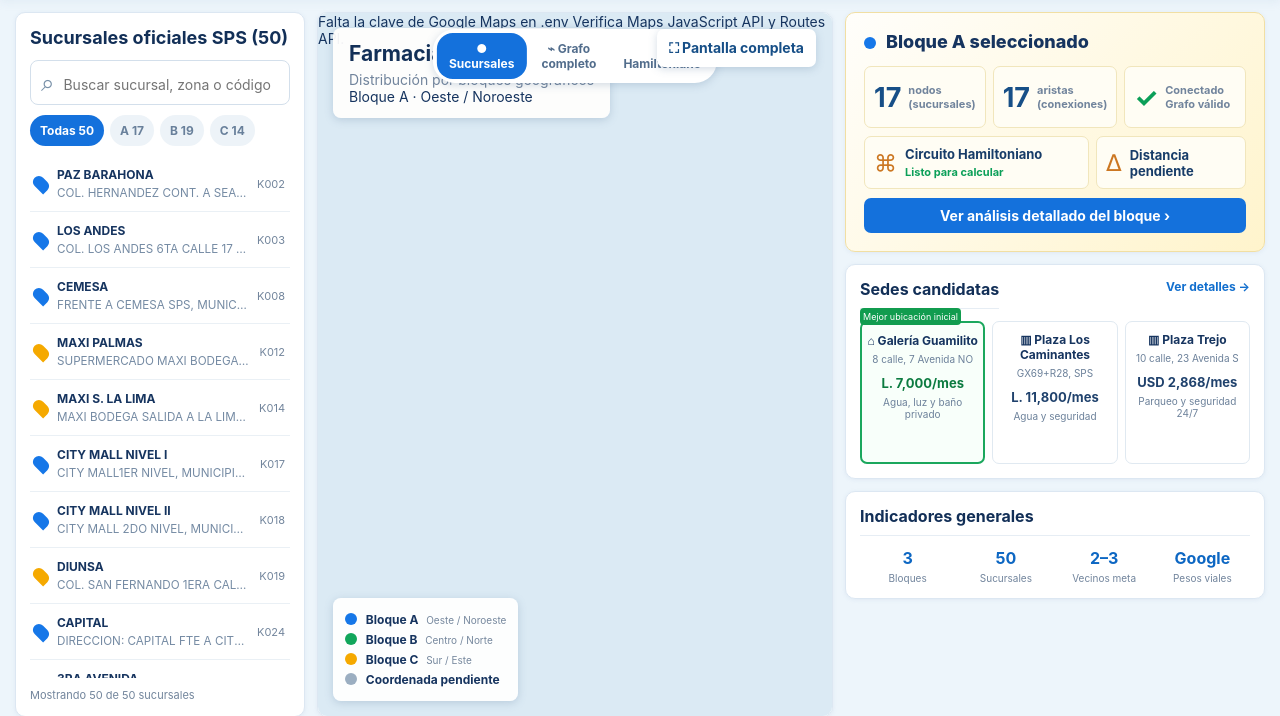
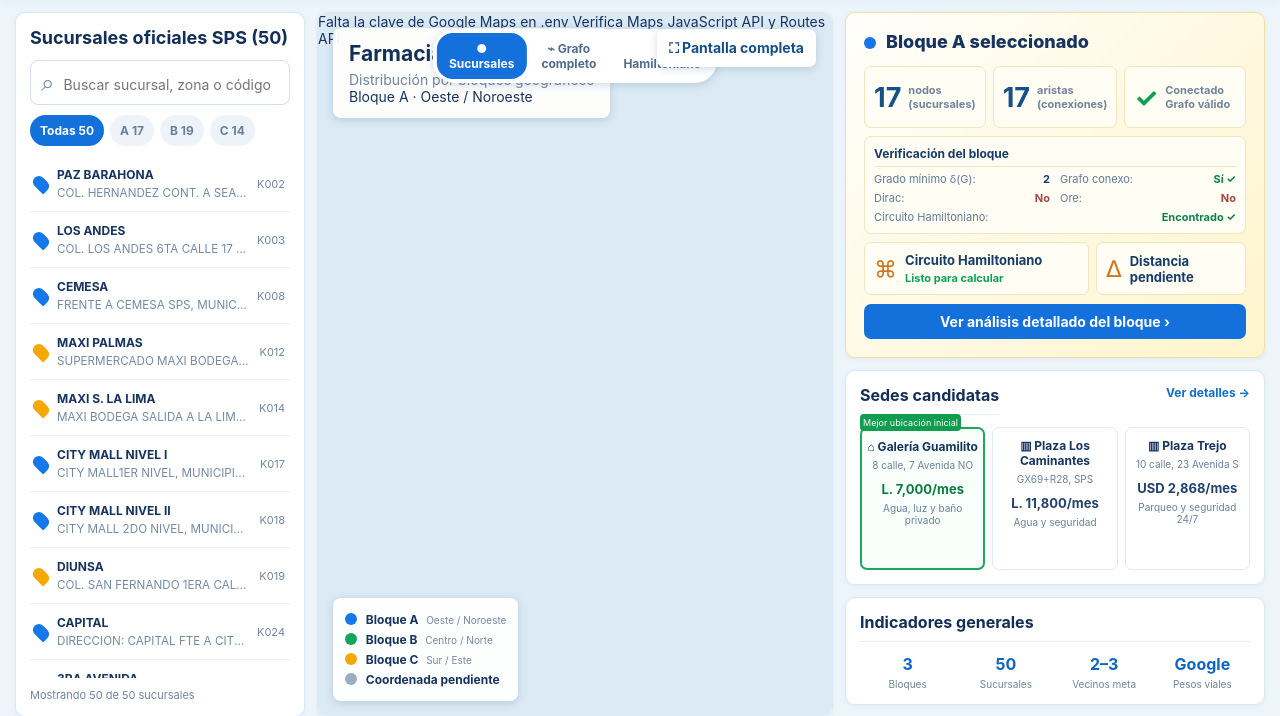
Before and after one commit to Alejandrocart4/proyecto_Kielsa, a Flask app: page / in a window 1280 px wide. Shown: the part 137-853 px from the top of the page. Run offline with Flask 3, Linux system fonts and the light colour scheme.

Commit message:
Mejora resumen y circuito principal

```diff
--- a/static/app.js
+++ b/static/app.js
@@ -160,6 +160,15 @@
 function renderTechnicalResults(data = null) {
   if (!data?.cycle) return;
   const names = new Map(currentWork().nodes.map((node) => [node.id, node.name]));
+  const criteria = data.criteria;
+  const degree = Math.min(...Object.values(criteria.degrees));
+  const yesNo = (value) => value ? "Sí ✓" : "No";
+  $("technical-result-total-nodes").textContent = criteria.n;
+  $("technical-result-edges").textContent = currentWork().edges.length;
+  $("technical-result-degree").textContent = degree;
+  $("technical-result-connected").textContent = yesNo(criteria.connected);
+  $("technical-result-dirac").textContent = yesNo(criteria.dirac);
+  $("technical-result-ore").textContent = yesNo(criteria.ore);
   $("technical-result-cycle").textContent = "Encontrado ✓";
   $("technical-result-distance").textContent = `${data.cycle.total_weight.toFixed(2)} km`;
   $("technical-result-nodes").textContent = data.cycle.path.length - 1;
@@ -229,14 +238,20 @@
   });
 }
 
-function selectCandidate(id) {
+async function selectCandidate(id, drawCircuitOnMainMap = false) {
   selectedCandidateId = id;
   const candidate = candidates[id];
+  if (drawCircuitOnMainMap) {
+    mapMode = "hamilton";
+    document.querySelectorAll("#map-modes button").forEach((button) => button.classList.toggle("active", button.dataset.mode === "hamilton"));
+    clearGraphLines();
+  }
   document.querySelectorAll(".candidate").forEach((card) => card.classList.toggle("active", card.dataset.candidate === id));
   if ($("candidate-select")) $("candidate-select").value = id;
   drawCandidateMarkers();
-  if (baseBlocks.length) refreshCandidateRoutes();
+  if (baseBlocks.length) await refreshCandidateRoutes();
   if (!map) return;
+  if (drawCircuitOnMainMap) { fitToBranches(currentWork()?.nodes || blockBranches(selectedZone)); return; }
   map.panTo({ lat: candidate.lat, lng: candidate.lng });
   map.setZoom(15);
   infoWindow.setContent(`<b>${candidate.name}</b><br>${candidate.price}`);
@@ -374,7 +389,7 @@
   routePolylines.push(line);
 }
 function drawCircuitEdges() {
-  if (!map || !lastCycle || ($("constructor").hidden && $("technical-page").hidden)) return;
+  if (!map || !lastCycle || ($("constructor").hidden && $("technical-page").hidden && mapMode !== "hamilton")) return;
   const nodes = new Map(currentWork().nodes.map((node) => [node.id, node]));
   const legs = lastCycle.path.slice(0, -1).map((from, index) => [from, lastCycle.path[index + 1]]);
   clearRouteLines();
@@ -441,7 +456,7 @@
   $("technical-run").addEventListener("click", runTechnicalCircuit);
   $("technical-search").addEventListener("input", (event) => { const text = event.target.value.toLowerCase(); document.querySelectorAll("#technical-page-branches label").forEach((label) => label.hidden = !label.textContent.toLowerCase().includes(text)); });
   $("technical-fullscreen").addEventListener("click", () => $("technical-map-host").requestFullscreen());
-  $("candidates").addEventListener("click", (event) => { const card = event.target.closest("[data-candidate]"); if (card) openCandidateModal(card.dataset.candidate); });
+  $("candidates").addEventListener("click", (event) => { const card = event.target.closest("[data-candidate]"); if (card) selectCandidate(card.dataset.candidate, true); });
   $("comparison").addEventListener("click", (event) => { const card = event.target.closest(".venue-card[data-candidate]"); if (card) openCandidateModal(card.dataset.candidate); });
   $("close-candidate-modal").addEventListener("click", closeCandidateModal);
   $("show-candidate-map").addEventListener("click", showCandidateOnMap);
--- /dev/null
+++ b/static/block-verification.js
@@ -0,0 +1,66 @@
+/* Indicadores académicos del subgrafo de cada bloque, sin incluir la sede candidata. */
+let mainBlockAnalysis = {};
+let mainAnalysisStarted = false;
+
+function ensureMainVerification() {
+  let verification = document.getElementById("block-verification");
+  if (verification) return verification;
+  document.getElementById("selected-card").querySelector(".block-metrics").insertAdjacentHTML("afterend", `
+    <section class="block-verification" id="block-verification" aria-label="Verificación matemática del bloque">
+      <h3>Verificación del bloque</h3>
+      <p>Grado mínimo δ(G): <b id="selected-degree">—</b></p>
+      <p>Grafo conexo: <b id="selected-connected-state">—</b></p>
+      <p>Dirac: <b id="selected-dirac">—</b></p>
+      <p>Ore: <b id="selected-ore">—</b></p>
+      <p>Circuito Hamiltoniano: <b id="selected-hamilton">—</b></p>
+    </section>`);
+  const style = document.createElement("style");
+  style.textContent = ".block-verification{display:grid;grid-template-columns:1fr 1fr;gap:5px 10px;margin:8px 0;padding:9px;border:1px solid #f1e6bc;border-radius:7px;background:#fffdf4}.block-verification h3{grid-column:1/-1;margin:0;padding-bottom:5px;border-bottom:1px solid #f1e6bc;color:#173c68;font-size:12px}.block-verification p{display:flex;justify-content:space-between;gap:6px;margin:0;color:#607b95;font-size:11px}.block-verification p:last-child{grid-column:1/-1}.block-verification b{color:#173c68;text-align:right}.block-verification .yes{color:#0b8250}.block-verification .no{color:#a24646}@media(max-width:450px){.block-verification{grid-template-columns:1fr}}";
+  document.head.append(style);
+  return document.getElementById("block-verification");
+}
+
+function setMainMetric(id, value, className = "") {
+  const element = document.getElementById(id);
+  element.textContent = value;
+  element.className = className;
+}
+
+function renderMainVerification() {
+  const verification = ensureMainVerification();
+  verification.hidden = false;
+  const analysis = mainBlockAnalysis[selectedZone];
+  const criteria = analysis?.criteria;
+  const state = (value) => value === undefined ? "Calculando…" : value ? "Sí ✓" : "No";
+  const degree = criteria ? Math.min(...Object.values(criteria.degrees)) : "—";
+  setMainMetric("selected-degree", degree);
+  setMainMetric("selected-connected-state", state(criteria?.connected), criteria?.connected ? "yes" : criteria ? "no" : "");
+  setMainMetric("selected-dirac", state(criteria?.dirac), criteria?.dirac ? "yes" : criteria ? "no" : "");
+  setMainMetric("selected-ore", state(criteria?.ore), criteria?.ore ? "yes" : criteria ? "no" : "");
+  setMainMetric("selected-hamilton", analysis ? analysis.cycle ? "Encontrado ✓" : "No encontrado" : "Calculando…", analysis?.cycle ? "yes" : analysis ? "no" : "");
+}
+
+async function loadMainBlockAnalysis() {
+  const results = await Promise.all(baseBlocks.map(async (block) => {
+    const response = await fetch("/api/analyze", { method: "POST", headers: { "Content-Type": "application/json" }, body: JSON.stringify({ block, start_id: block.nodes[0]?.id }) });
+    return [block.id, response.ok ? await response.json() : null];
+  }));
+  mainBlockAnalysis = Object.fromEntries(results);
+  renderMainVerification();
+}
+
+const originalRenderSelectedBlock = renderSelectedBlock;
+renderSelectedBlock = function () {
+  originalRenderSelectedBlock();
+  renderMainVerification();
+  if (baseBlocks.length && !mainAnalysisStarted) {
+    mainAnalysisStarted = true;
+    loadMainBlockAnalysis();
+  }
+};
+
+const originalRenderCompleteGraphSummary = renderCompleteGraphSummary;
+renderCompleteGraphSummary = function () {
+  originalRenderCompleteGraphSummary();
+  ensureMainVerification().hidden = true;
+};
--- /dev/null
+++ b/static/technical-alignment.css
@@ -0,0 +1,6 @@
+/* Las fracciones reservan espacio para las separaciones entre las tres columnas. */
+@media (min-width: 1101px) {
+  .technical-layout {
+    grid-template-columns: minmax(0, 29fr) minmax(0, 44fr) minmax(0, 27fr);
+  }
+}
--- a/templates/index.html
+++ b/templates/index.html
@@ -9,6 +9,7 @@
   <link rel="stylesheet" href="{{ url_for('static', filename='candidates.css') }}">
   <link rel="stylesheet" href="{{ url_for('static', filename='venue-images.css') }}">
   <link rel="stylesheet" href="{{ url_for('static', filename='technical-page.css') }}">
+  <link rel="stylesheet" href="{{ url_for('static', filename='technical-alignment.css') }}">
   <link rel="stylesheet" href="{{ url_for('static', filename='technical-map-override.css') }}">
   <link rel="stylesheet" href="{{ url_for('static', filename='block-summary.css') }}">
   <link rel="stylesheet" href="{{ url_for('static', filename='technical-mode.css') }}">
@@ -84,7 +85,7 @@
     <div class="technical-layout">
       <section class="technical-list"><div class="technical-list-head"><h3>Sucursales disponibles del bloque</h3><b id="technical-count">0 seleccionadas</b></div><label class="search"><span>⌕</span><input id="technical-search" placeholder="Buscar sucursal del bloque..."></label><p class="technical-info">Solo se muestran las sucursales que pertenecen al bloque elegido.</p><div id="technical-page-branches" class="technical-page-branches"></div></section>
       <section class="technical-map-panel"><div class="technical-map-head"><div><h3>Mapa del circuito</h3><p id="technical-map-message">Seleccione sucursales y construya el circuito.</p></div><button id="technical-fullscreen">⛶ Pantalla completa</button></div><div id="technical-map-host"></div><div class="technical-legend">● Sucursales seleccionadas &nbsp; ━ Circuito Hamiltoniano &nbsp; ★ Sede candidata</div></section>
-      <aside class="technical-results"><section><h3>✓ Validación del circuito</h3><p>Bloque seleccionado: <b id="technical-result-block">—</b></p><p>Sede candidata: <b id="technical-result-candidate">—</b></p><p>Sucursales seleccionadas: <b id="technical-result-count">0</b></p></section><section><h3>▥ Resultado del análisis</h3><p>Circuito Hamiltoniano: <b id="technical-result-cycle">Pendiente</b></p><p>Distancia total: <b id="technical-result-distance">—</b></p><p>Nodos visitados: <b id="technical-result-nodes">0</b></p><p>Inicio y regreso: <b id="technical-result-return">—</b></p></section><section><h3>Orden de visita</h3><ol id="technical-order"></ol></section></aside>
+      <aside class="technical-results"><section><h3>✓ Validación del circuito</h3><p>Bloque seleccionado: <b id="technical-result-block">—</b></p><p>Sede candidata: <b id="technical-result-candidate">—</b></p><p>Sucursales seleccionadas: <b id="technical-result-count">0</b></p></section><section><h3>▥ Resultado del análisis</h3><p>Número de nodos: <b id="technical-result-total-nodes">—</b></p><p>Aristas del subgrafo: <b id="technical-result-edges">—</b></p><p>Grado mínimo δ(G): <b id="technical-result-degree">—</b></p><p>Grafo conexo: <b id="technical-result-connected">—</b></p><p>Criterio de Dirac: <b id="technical-result-dirac">—</b></p><p>Criterio de Ore: <b id="technical-result-ore">—</b></p><p>Circuito Hamiltoniano: <b id="technical-result-cycle">Pendiente</b></p><p>Distancia total: <b id="technical-result-distance">—</b></p><p>Nodos visitados: <b id="technical-result-nodes">0</b></p><p>Inicio y regreso: <b id="technical-result-return">—</b></p></section><section><h3>Orden de visita</h3><ol id="technical-order"></ol></section></aside>
     </div>
     <p class="technical-footer">El modo técnico prueba escenarios controlados por bloque y valida circuitos hamiltonianos sin mezclar sucursales de otras zonas.</p>
   </section>
@@ -119,5 +120,6 @@
   <footer>Fuente de sucursales: listado oficial de Kielsa SPS · Pesos viales: Google Maps Routes API</footer>
   <script>window.MAPS_KEY={{ maps_key|tojson }};</script>
   <script src="{{ url_for('static', filename='app.js') }}"></script>
+  <script src="{{ url_for('static', filename='block-verification.js') }}"></script>
 </body>
 </html>
```
